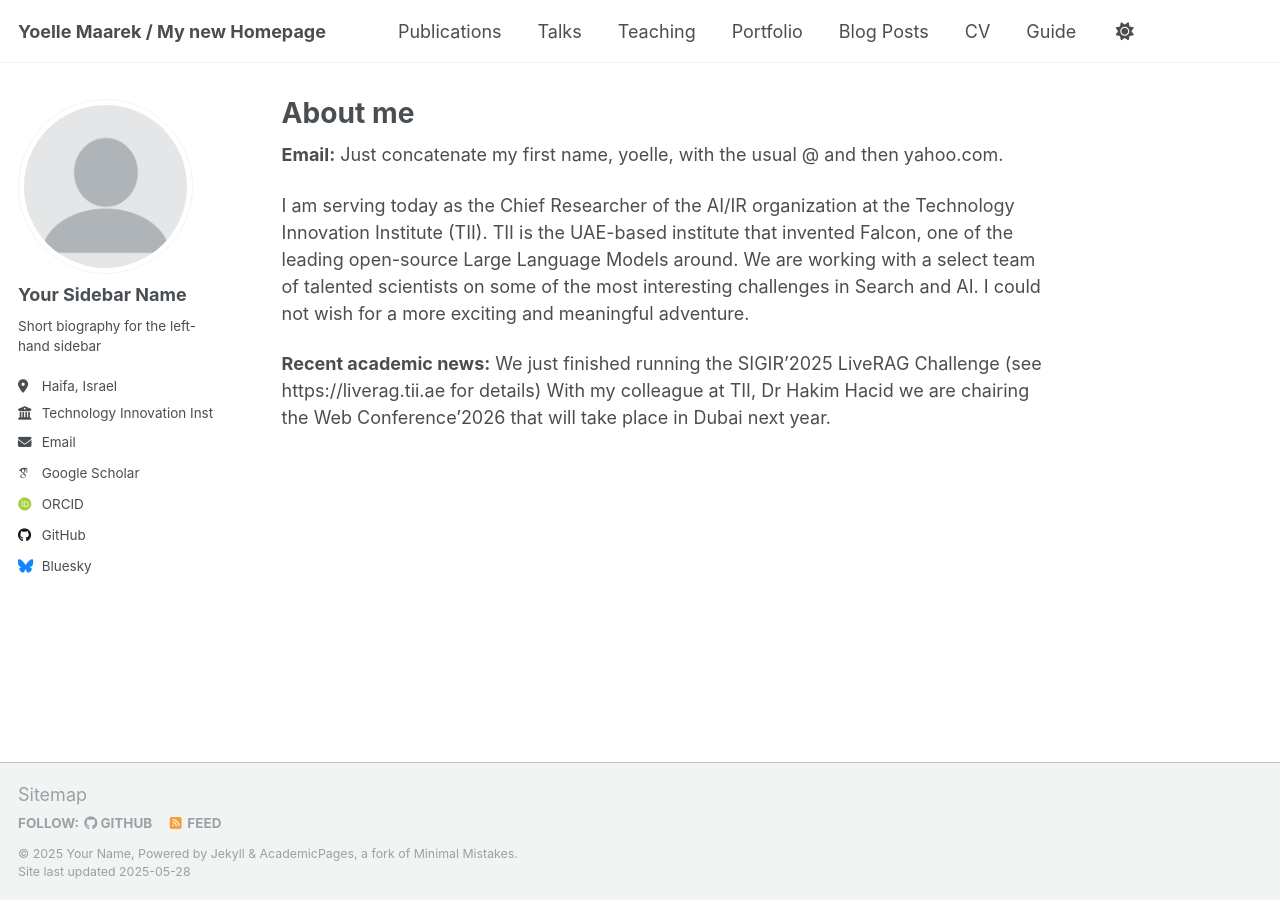
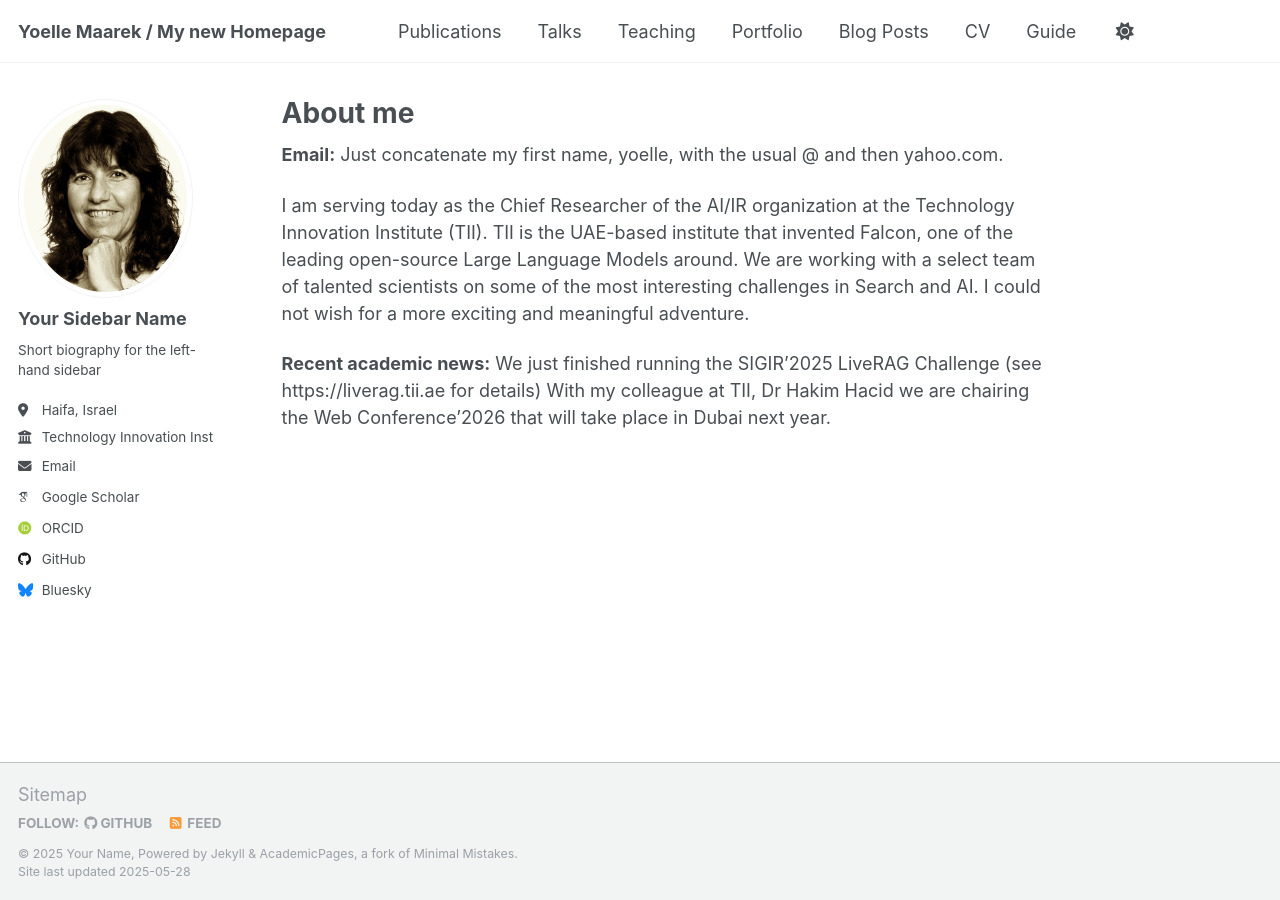
Before and after one commit to yoellemaarek/homepage, a Jekyll site: the page built from _pages/about.md, in a window 1280 px wide. Built offline with Jekyll 4.4.1, drawn with Linux system fonts in a browser that asks for light colours; some web fonts are replaced.

Commit message:
Update _config.yml

```diff
--- a/_config.yml
+++ b/_config.yml
@@ -22,7 +22,7 @@
 #               Additional customization can be done by editing /_includes/author-profile.html
 author:
   # Biographic information
-  avatar           : "profile.png"
+  avatar           : "yoelle-maarek-pic.jpg"
   name             : "Your Sidebar Name"
   pronouns         : # example: "she/her"
   bio              : "Short biography for the left-hand sidebar"
```
